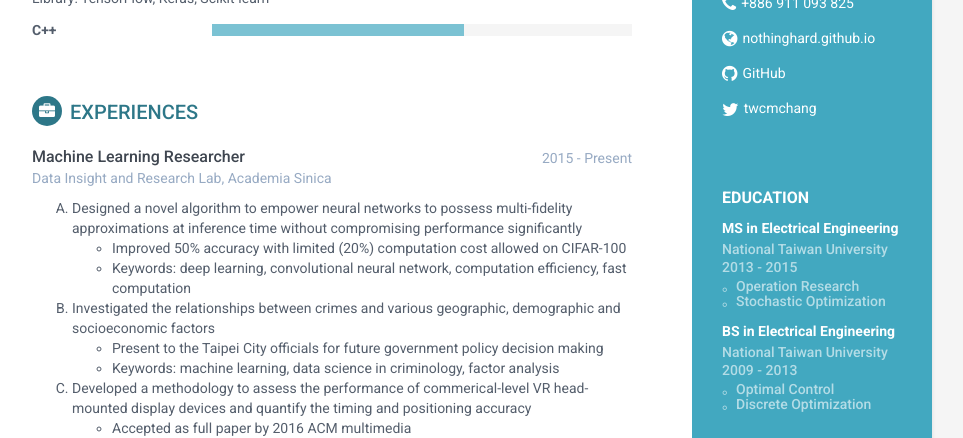
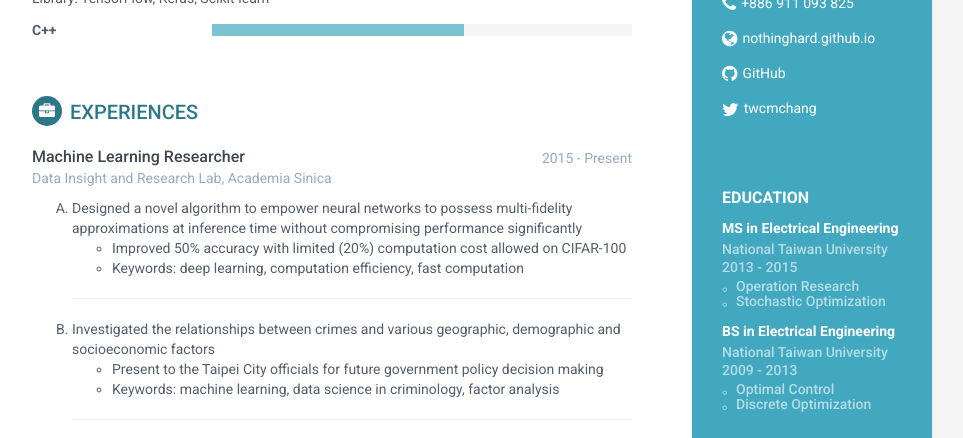
Before and after one commit to NothingHard/online-cv, a Jekyll site: the page built from index.html, in a window 1280 px wide and 900 px high, scrolled down 327 px, cut to the strip 0-438 px from the top of the window. Shown: the whole strip, without its empty margins (188-1151 px from the left). Built offline with Jekyll 4.4.1, drawn with Linux system fonts in a browser that asks for light colours.

Commit message:
add <hr> in experience

```diff
--- a/_data/experiences.yml
+++ b/_data/experiences.yml
@@ -7,19 +7,22 @@
   <li type='A'> Designed a novel algorithm to empower neural networks to possess multi-fidelity approximations at inference time without compromising performance significantly
     <ul>
     <li> Improved 50% accuracy with limited (20%) computation cost allowed on CIFAR-100
-    <li> Keywords: deep learning, convolutional neural network, computation efficiency, fast computation
+    <li> Keywords: deep learning, computation efficiency, fast computation
     </ul>
+    <hr>
   <li type='A'> Investigated the relationships between crimes and various geographic, demographic and socioeconomic factors
     <ul>
     <li> Present to the Taipei City officials for future government policy decision making
     <li> Keywords: machine learning, data science in criminology, factor analysis
     </ul>
+    <hr>
   <li type='A'> Developed a methodology to assess the performance of commerical-level VR head-mounted display devices and
   quantify the timing and positioning accuracy
     <ul>
     <li> Accepted as full paper by 2016 ACM multimedia
     <li> Keywords: quality of experience, performance quantification, virtual reality
     </ul>
+    <hr>
   <li type='A'> Other machine learning or deep learning projects
     <ul>
     <li> churn prediction in telecom industry
```
